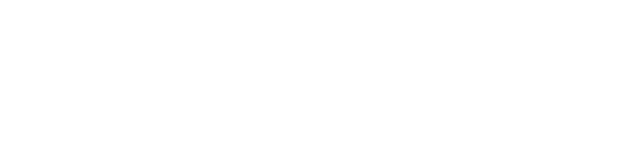
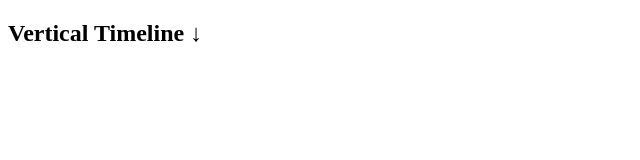
Before and after one commit to KUBAHO3/Horizontal-Timeline, a plain HTML site: page index.html in a window 1280 px wide. Shown: the whole page, without its empty margins (0-640 px from the left). Drawn offline with Linux system fonts and the light colour scheme.

Commit message:
add heading

```diff
--- a/index.html
+++ b/index.html
@@ -7,6 +7,12 @@
     <title>Timeline</title>
 </head>
 <body>
+    <section class="intro">
+        <div class="container">
+          <h1>Vertical Timeline &darr;</h1>
+        </div>
+    </section>
+
 
 </body>
 </html>
```
